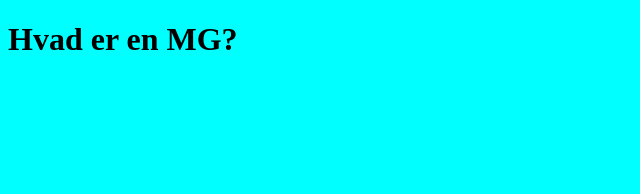
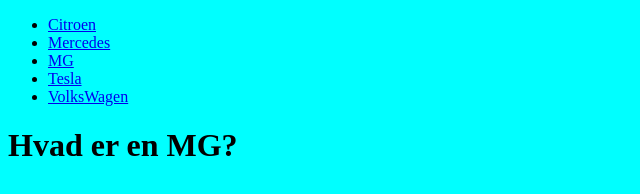
Before and after one commit to vibegrith/bilprojekt-test, a plain HTML site: page mg.html in a window 1280 px wide. Shown: the whole page, without its empty margins (0-640 px from the left). Drawn offline with Linux system fonts and the light colour scheme.

Commit message:
lidt nyt

```diff
--- a/mg.html
+++ b/mg.html
@@ -12,6 +12,17 @@
 </head>
 
 <body>
+    <header>
+        <nav>
+            <ul>
+                <li> <a href="citroen.html">Citroen</a> </li>
+                <li><a href="mercedes.html">Mercedes</a></li>
+                <li><a href="mg.html">MG</a></li>
+                <li><a href="tesla.html">Tesla</a></li>
+                <li><a href="volkswagen.html">VolksWagen</a></li>
+            </ul>
+        </nav>
+    </header>
     <h1>Hvad er en MG?</h1>
 
 
```
Also changed, not shown: index.html (+1 -1 lines).
